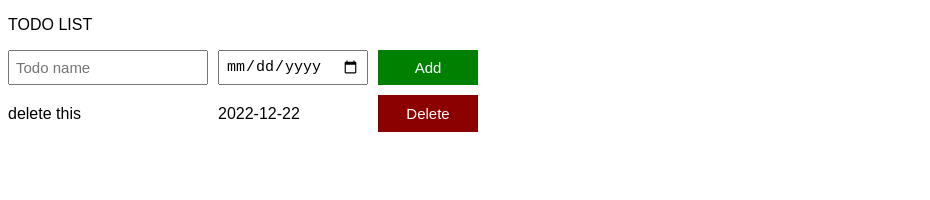
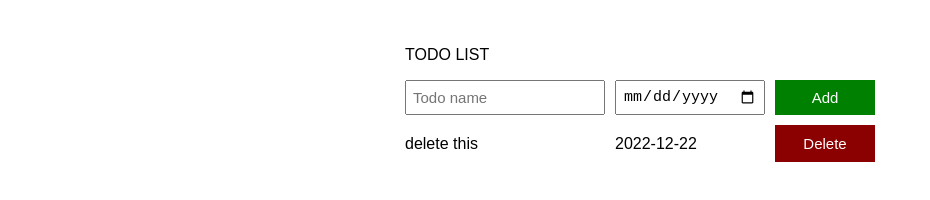
Before and after one commit to Md-saheel/simple-Todo-List, a plain HTML site: page index.html in a window 1280 px wide. Shown: the whole page, without its empty margins (0-930 px from the left). Drawn offline with Linux system fonts and the light colour scheme.

Commit message:
Update 12-todo-list.css

```diff
--- a/styles/12-todo-list.css
+++ b/styles/12-todo-list.css
@@ -1,5 +1,12 @@
 body{
   font-family: Arial;
+}
+
+.todo-full-grid{
+  display: grid;
+  justify-content: center;
+  align-items: center;
+  margin-top: 30px;
 }
 
 .todo-grid,
```
